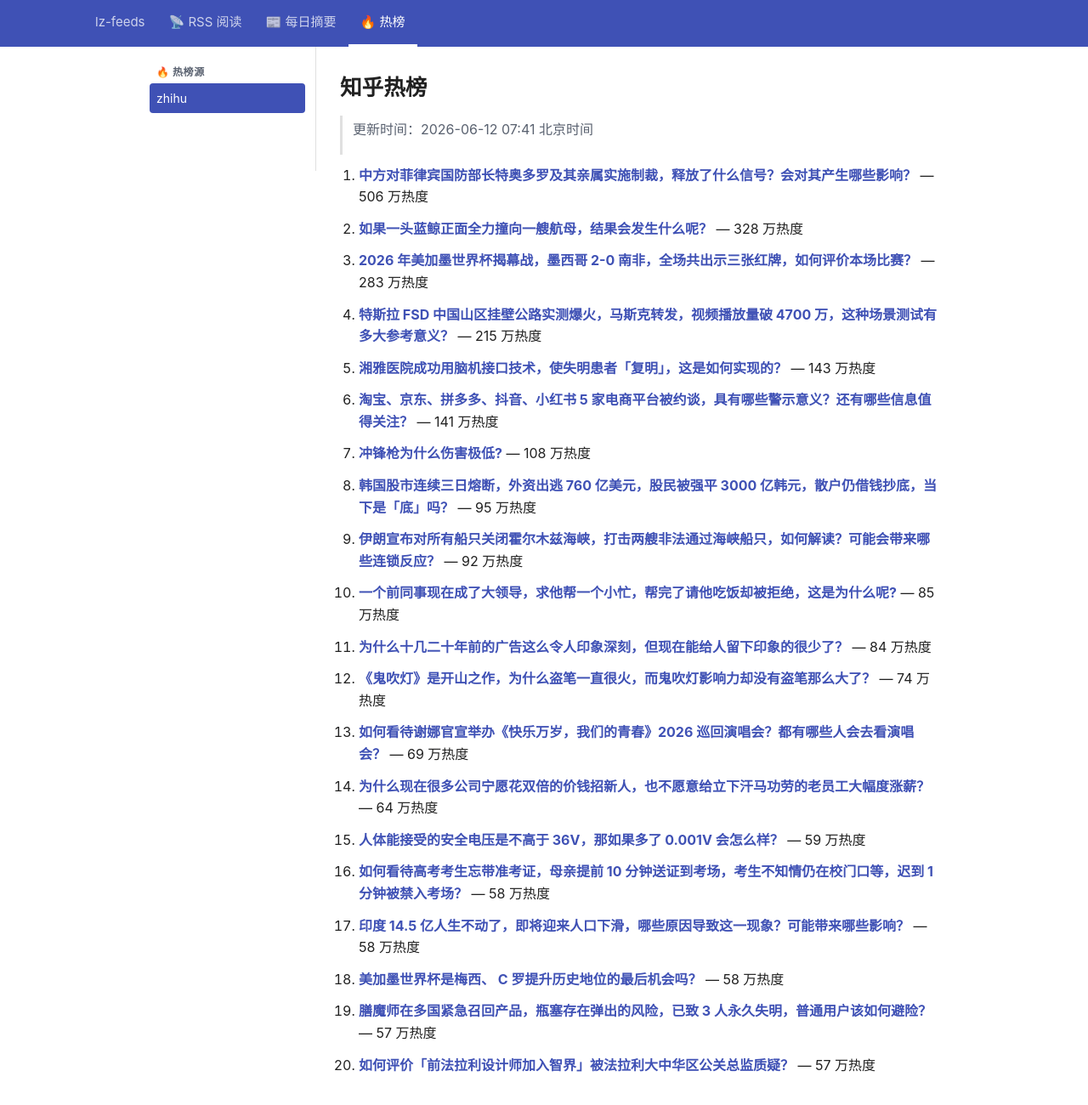
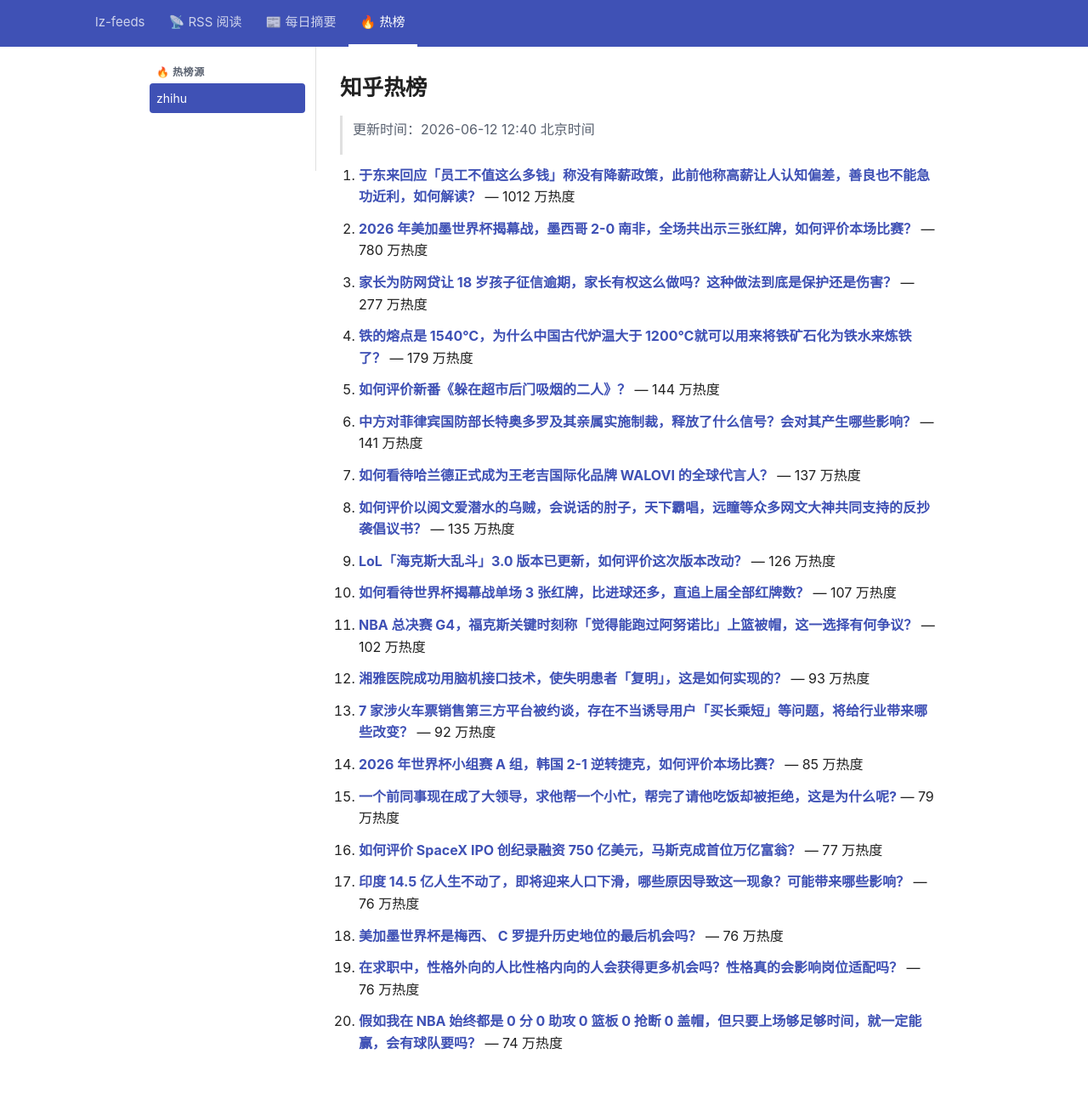
Before and after one commit to lizhang0101/lz-feeds, a Jekyll site: the page built from _hotlist/zhihu.md, in a window 1280 px wide and 1330 px high. Shown: the top 1300 px of the window at 85% size. Built offline with Jekyll 4.4.1, drawn with Linux system fonts in a browser that asks for light colours.

Commit message:
hotlist: 2026-06-12T04:40Z

```diff
--- a/_hotlist/zhihu.md
+++ b/_hotlist/zhihu.md
@@ -1,48 +1,48 @@
 ---
-updated: 2026-06-12 07:41 北京时间
+updated: 2026-06-12 12:40 北京时间
 count: 20
 ---
 
 # 知乎热榜
 
-> 更新时间：2026-06-12 07:41 北京时间
+> 更新时间：2026-06-12 12:40 北京时间
 
-1. **[中方对菲律宾国防部长特奥多罗及其亲属实施制裁，释放了什么信号？会对其产生哪些影响？](https://www.zhihu.com/question/2048497172845442555)** — 506 万热度
+1. **[于东来回应「员工不值这么多钱」称没有降薪政策，此前他称高薪让人认知偏差，善良也不能急功近利，如何解读？](https://www.zhihu.com/question/2048513446925357542)** — 1012 万热度
 
-2. **[如果一头蓝鲸正面全力撞向一艘航母，结果会发生什么呢？](https://www.zhihu.com/question/2039766187698042059)** — 328 万热度
+2. **[2026 年美加墨世界杯揭幕战，墨西哥 2-0 南非，全场共出示三张红牌，如何评价本场比赛？](https://www.zhihu.com/question/2048006928291161252)** — 780 万热度
 
-3. **[2026 年美加墨世界杯揭幕战，墨西哥 2-0 南非，全场共出示三张红牌，如何评价本场比赛？](https://www.zhihu.com/question/2048006928291161252)** — 283 万热度
+3. **[家长为防网贷让 18 岁孩子征信逾期，家长有权这么做吗？这种做法到底是保护还是伤害？](https://www.zhihu.com/question/2048443959165151212)** — 277 万热度
 
-4. **[特斯拉 FSD 中国山区挂壁公路实测爆火，马斯克转发，视频播放量破 4700 万，这种场景测试有多大参考意义？](https://www.zhihu.com/question/2048159787817375467)** — 215 万热度
+4. **[铁的熔点是 1540℃，为什么中国古代炉温大于 1200℃就可以用来将铁矿石化为铁水来炼铁了？](https://www.zhihu.com/question/663409412)** — 179 万热度
 
-5. **[湘雅医院成功用脑机接口技术，使失明患者「复明」，这是如何实现的？](https://www.zhihu.com/question/2046579534338547882)** — 143 万热度
+5. **[如何评价新番《躲在超市后门吸烟的二人》？](https://www.zhihu.com/question/2046391124668035295)** — 144 万热度
 
-6. **[淘宝、京东、拼多多、抖音、小红书 5 家电商平台被约谈，具有哪些警示意义？还有哪些信息值得关注？](https://www.zhihu.com/question/2048363384991477880)** — 141 万热度
+6. **[中方对菲律宾国防部长特奥多罗及其亲属实施制裁，释放了什么信号？会对其产生哪些影响？](https://www.zhihu.com/question/2048497172845442555)** — 141 万热度
 
-7. **[冲锋枪为什么伤害极低?](https://www.zhihu.com/question/762100992)** — 108 万热度
+7. **[如何看待哈兰德正式成为王老吉国际化品牌 WALOVI 的全球代言人？](https://www.zhihu.com/question/2047619888999675185)** — 137 万热度
 
-8. **[韩国股市连续三日熔断，外资出逃 760 亿美元，股民被强平 3000 亿韩元，散户仍借钱抄底，当下是「底」吗？](https://www.zhihu.com/question/2048187195110993970)** — 95 万热度
+8. **[如何评价以阅文爱潜水的乌贼，会说话的肘子，天下霸唱，远瞳等众多网文大神共同支持的反抄袭倡议书？](https://www.zhihu.com/question/2047319705023682020)** — 135 万热度
 
-9. **[伊朗宣布对所有船只关闭霍尔木兹海峡，打击两艘非法通过海峡船只，如何解读？可能会带来哪些连锁反应？](https://www.zhihu.com/question/2048301839200642048)** — 92 万热度
+9. **[LoL「海克斯大乱斗」3.0 版本已更新，如何评价这次版本改动？](https://www.zhihu.com/question/2048351152971035634)** — 126 万热度
 
-10. **[一个前同事现在成了大领导，求他帮一个小忙，帮完了请他吃饭却被拒绝，这是为什么呢?](https://www.zhihu.com/question/1978507910293235603)** — 85 万热度
+10. **[如何看待世界杯揭幕战单场 3 张红牌，比进球还多，直追上届全部红牌数？](https://www.zhihu.com/question/2048679785060987545)** — 107 万热度
 
-11. **[为什么十几二十年前的广告这么令人印象深刻，但现在能给人留下印象的很少了？](https://www.zhihu.com/question/2044741584500126955)** — 84 万热度
+11. **[NBA 总决赛 G4，福克斯关键时刻称「觉得能跑过阿努诺比」上篮被帽，这一选择有何争议？](https://www.zhihu.com/question/2048450267729995033)** — 102 万热度
 
-12. **[《鬼吹灯》是开山之作，为什么盗笔一直很火，而鬼吹灯影响力却没有盗笔那么大了？](https://www.zhihu.com/question/294650088)** — 74 万热度
+12. **[湘雅医院成功用脑机接口技术，使失明患者「复明」，这是如何实现的？](https://www.zhihu.com/question/2046579534338547882)** — 93 万热度
 
-13. **[如何看待谢娜官宣举办《快乐万岁，我们的青春》2026 巡回演唱会？都有哪些人会去看演唱会？](https://www.zhihu.com/question/2047330606032457754)** — 69 万热度
+13. **[7 家涉火车票销售第三方平台被约谈，存在不当诱导用户「买长乘短」等问题，将给行业带来哪些改变？](https://www.zhihu.com/question/2048451037544166746)** — 92 万热度
 
-14. **[为什么现在很多公司宁愿花双倍的价钱招新人，也不愿意给立下汗马功劳的老员工大幅度涨薪？](https://www.zhihu.com/question/2041204224533455895)** — 64 万热度
+14. **[2026 年世界杯小组赛 A 组，韩国 2-1 逆转捷克，如何评价本场比赛？](https://www.zhihu.com/question/2048694865580353228)** — 85 万热度
 
-15. **[人体能接受的安全电压是不高于 36V，那如果多了 0.001V 会怎么样？](https://www.zhihu.com/question/328588613)** — 59 万热度
+15. **[一个前同事现在成了大领导，求他帮一个小忙，帮完了请他吃饭却被拒绝，这是为什么呢?](https://www.zhihu.com/question/1978507910293235603)** — 79 万热度
 
-16. **[如何看待高考考生忘带准考证，母亲提前 10 分钟送证到考场，考生不知情仍在校门口等，迟到 1 分钟被禁入考场？](https://www.zhihu.com/question/2048113348726580919)** — 58 万热度
+16. **[如何评价 SpaceX IPO 创纪录融资 750 亿美元，马斯克成首位万亿富翁？](https://www.zhihu.com/question/2048672745810916944)** — 77 万热度
 
-17. **[印度 14.5 亿人生不动了，即将迎来人口下滑，哪些原因导致这一现象？可能带来哪些影响？](https://www.zhihu.com/question/2046898186703442966)** — 58 万热度
+17. **[印度 14.5 亿人生不动了，即将迎来人口下滑，哪些原因导致这一现象？可能带来哪些影响？](https://www.zhihu.com/question/2046898186703442966)** — 76 万热度
 
-18. **[美加墨世界杯是梅西、 C 罗提升历史地位的最后机会吗？](https://www.zhihu.com/question/2047780020849058282)** — 58 万热度
+18. **[美加墨世界杯是梅西、 C 罗提升历史地位的最后机会吗？](https://www.zhihu.com/question/2047780020849058282)** — 76 万热度
 
-19. **[膳魔师在多国紧急召回产品，瓶塞存在弹出的风险，已致 3 人永久失明，普通用户该如何避险？](https://www.zhihu.com/question/2047639647103214727)** — 57 万热度
+19. **[在求职中，性格外向的人比性格内向的人会获得更多机会吗？性格真的会影响岗位适配吗？](https://www.zhihu.com/question/2046986789555015741)** — 76 万热度
 
-20. **[如何评价「前法拉利设计师加入智界」被法拉利大中华区公关总监质疑？](https://www.zhihu.com/question/2048384227343967695)** — 57 万热度
+20. **[假如我在 NBA 始终都是 0 分 0 助攻 0 篮板 0 抢断 0 盖帽，但只要上场够足够时间，就一定能赢，会有球队要吗？](https://www.zhihu.com/question/2044368908522612625)** — 74 万热度
```
